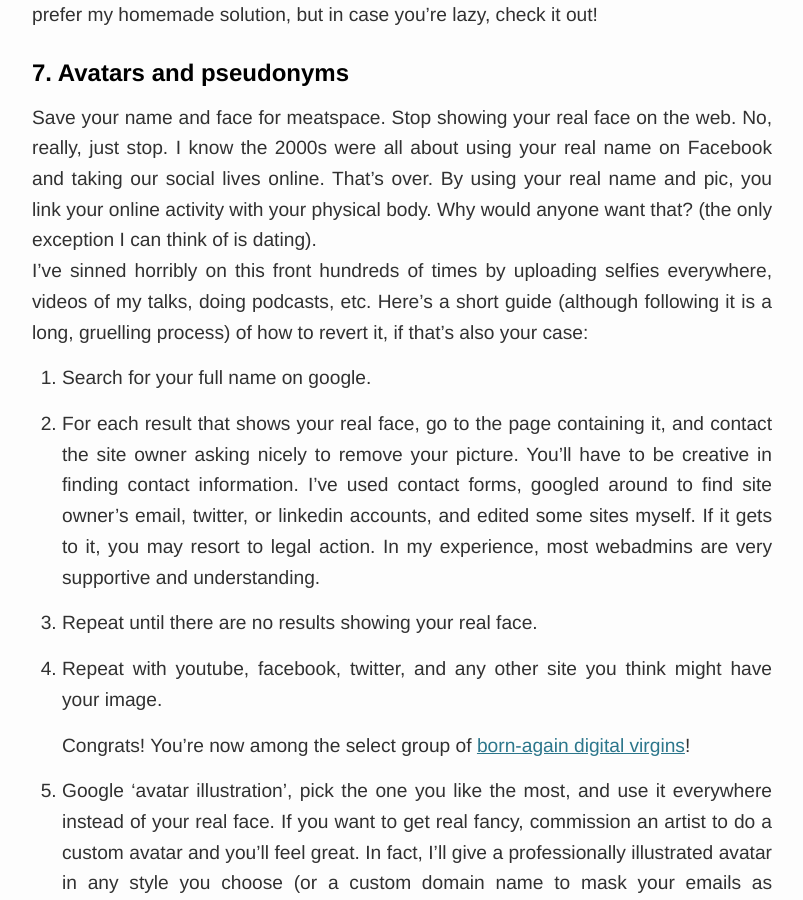
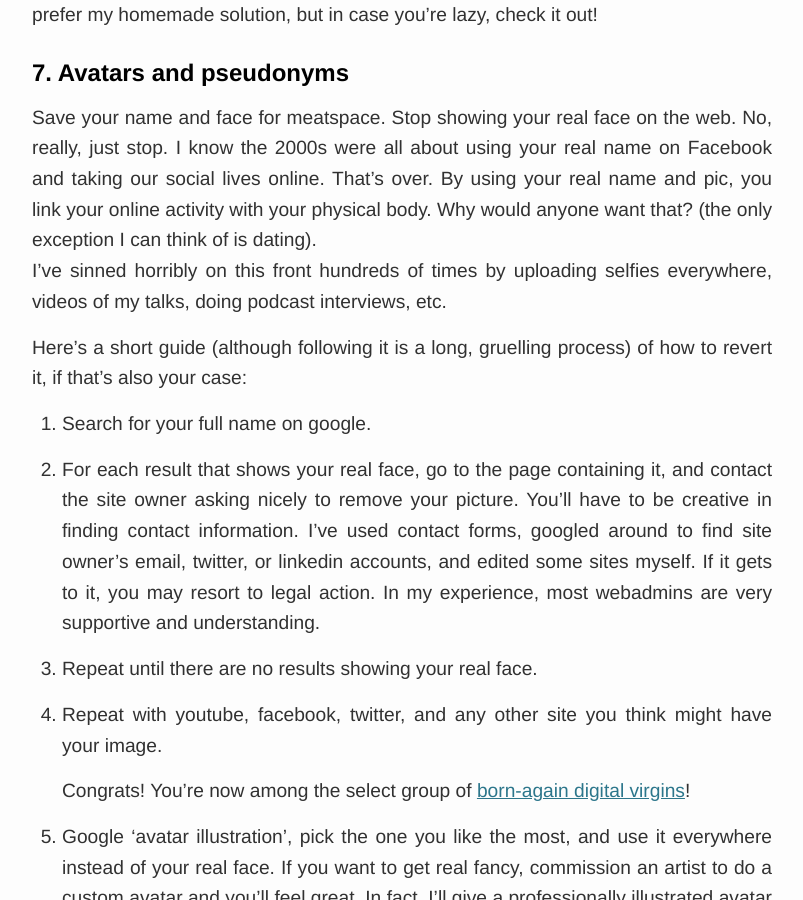
Before and after one commit to tobyornottobe/maraoz.github.io, a Jekyll site: the page built from _posts/2021-04-06-dark-tech.md, in a window 1280 px wide and 900 px high, scrolled down 5008 px. Shown: the whole window, without its empty margins (238-1041 px from the left). Built offline with Jekyll 4.4.1, drawn with Linux system fonts in a browser that asks for light colours.

Commit message:
Update 2021-04-06-dark-tech.md

```diff
--- a/_posts/2021-04-06-dark-tech.md
+++ b/_posts/2021-04-06-dark-tech.md
@@ -77,7 +77,9 @@ Inspired by Privacy.com, I set up a similar system but for email, for when I nee
 
 ### 7. Avatars and pseudonyms
 Save your name and face for meatspace. Stop showing your real face on the web. No, really, just stop. I know the 2000s were all about using your real name on Facebook and taking our social lives online. That's over. By using your real name and pic, you link your online activity with your physical body. Why would anyone want that? (the only exception I can think of is dating).
-I've sinned horribly on this front hundreds of times by uploading selfies everywhere, videos of my talks, doing podcasts, etc. Here's a short guide (although following it is a long, gruelling process) of how to revert it, if that's also your case:
+I've sinned horribly on this front hundreds of times by uploading selfies everywhere, videos of my talks, doing podcast interviews, etc.
+
+Here's a short guide (although following it is a long, gruelling process) of how to revert it, if that's also your case:
 
 1. Search for your full name on google.
 
```
